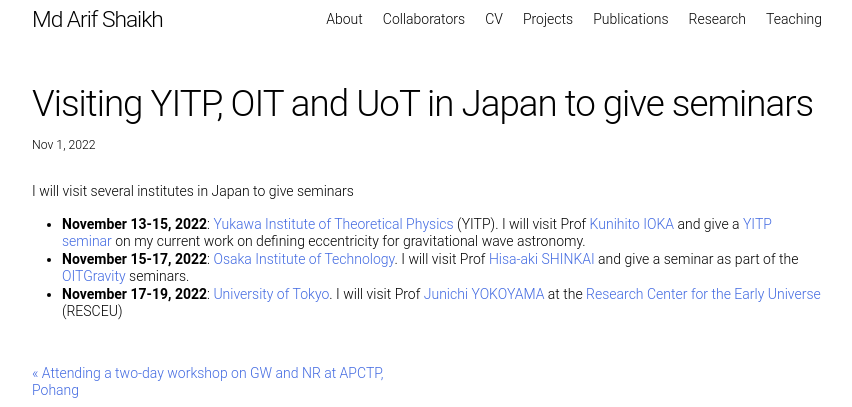
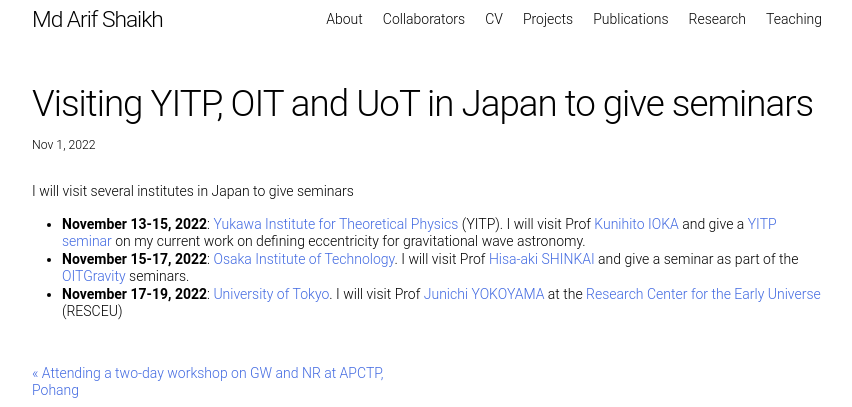
Before and after one commit to md-arif-shaikh/md-arif-shaikh.github.io, a Jekyll site: the page built from _posts/2022-11-01-Visit-Japan-2022.md, in a window 1280 px wide. Shown: the top 407 px of the page, without its empty margins (213-1065 px from the left). Built offline with Jekyll 4.4.1, drawn with Linux system fonts in a browser that asks for light colours; our own code applies the rules of GitHub Pages for plain Markdown files; comment, search, counter and statistics services are not loaded.

Commit message:
Update 2022-11-01-Visit-Japan-2022.md

```diff
--- a/_posts/2022-11-01-Visit-Japan-2022.md
+++ b/_posts/2022-11-01-Visit-Japan-2022.md
@@ -6,7 +6,7 @@ excerpt: "Japan 2022"
 mathjax: "true"
 ---
 I will visit several institutes in Japan to give seminars
-- **November 13-15, 2022**: [Yukawa Institute of Theoretical Physics](https://www.yukawa.kyoto-u.ac.jp/en-GB/)
+- **November 13-15, 2022**: [Yukawa Institute for Theoretical Physics](https://www.yukawa.kyoto-u.ac.jp/en-GB/)
   (YITP). I will visit Prof [Kunihito IOKA](https://www2.yukawa.kyoto-u.ac.jp/~kunihito.ioka/index.html)
   and give a [YITP seminar](https://www.yukawa.kyoto-u.ac.jp/seminar/s53052) on my
   current work on defining eccentricity for gravitational wave
```
